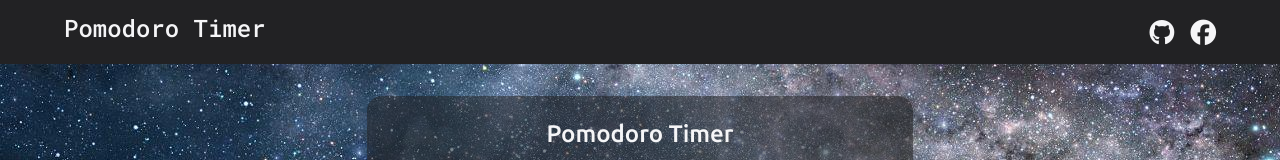
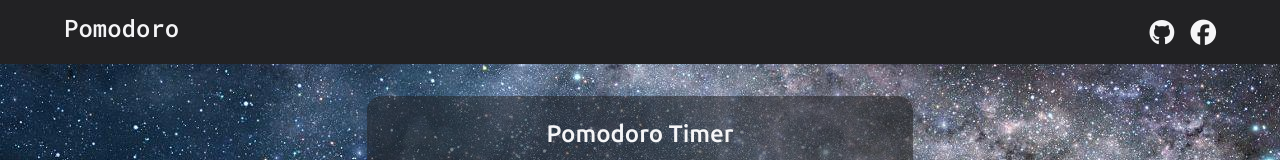
Before and after one commit to DreiDev04/Pomodoro-Timer, a React (Vite) app: page / in a window 1280 px wide. Shown: the top 160 px of the page. Built offline with nearby package versions, Linux system fonts and the light colour scheme.

Commit message:
remove the timer text

```diff
--- a/src/components/Navbar.jsx
+++ b/src/components/Navbar.jsx
@@ -5,7 +5,7 @@ export default function Navbar() {
   return (
     <nav className="nav-bar">
       <div className="nav-bar__logo">
-        <h1 className="title">Pomodoro Timer</h1>
+        <h1 className="title">Pomodoro</h1>
       </div>
       <div className="links">
         <div>
```
